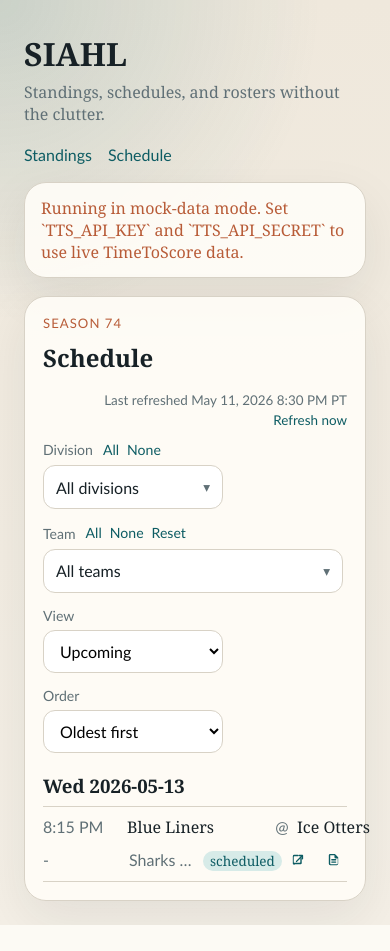
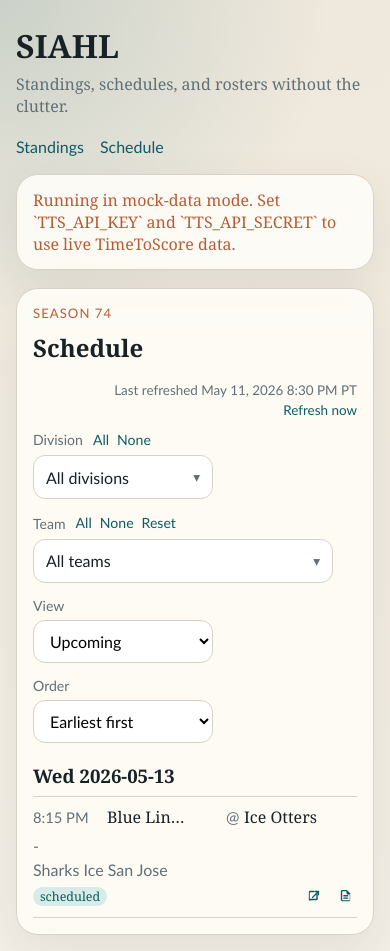
Before and after one commit to fredhope2000/siahl-tts, a FastAPI app: page /schedule in a window 390 px wide. Before the commit the page ends 925 px from the top, so only its background shows below. Run offline with FastAPI, Linux system fonts and the light colour scheme.

Commit message:
mobile improvements

```diff
--- a/app/services/metadata.py
+++ b/app/services/metadata.py
@@ -4,6 +4,7 @@ import asyncio
 from collections import defaultdict
 from datetime import date, datetime, timedelta
 from typing import Any
+from zoneinfo import ZoneInfo
 
 from app.config import Settings
 from app.models.domain import (
@@ -251,6 +252,9 @@ class TimeToScoreService:
             )
         ]
 
+    def _pacific_today(self) -> date:
+        return datetime.now(ZoneInfo("America/Los_Angeles")).date()
+
     async def _fetch_schedule_raw(
         self, division_id: int | None, team_id: int | None, view: str
     ) -> dict[str, Any]:
@@ -270,7 +274,7 @@ class TimeToScoreService:
             "season_id": self.settings.current_season_id,
         }
         if view == "upcoming":
-            params["date"] = date.today().isoformat()
+            params["date"] = self._pacific_today().isoformat()
             params["days"] = 20
         return await self.client.request("get_schedule_lite", params)
 
--- a/app/static/css/site.css
+++ b/app/static/css/site.css
@@ -646,21 +646,66 @@ a:hover {
     grid-template-columns: 1fr;
   }
 
+  .page-shell {
+    padding: 16px;
+  }
+
+  .panel {
+    padding: 16px;
+  }
+
+  .game-row {
+    gap: 8px;
+  }
+
   .game-row-side {
-    grid-template-columns: minmax(78px, 0.9fr) minmax(0, 1fr) 72px 28px 28px;
+    grid-template-columns: minmax(0, 1fr) auto auto;
+    gap: 4px 8px;
+    align-items: start;
   }
 
   .game-row-main {
-    grid-template-columns: 76px minmax(108px, 1fr) 24px 14px minmax(108px, 1fr) 24px;
-    gap: 8px;
+    grid-template-columns: 68px minmax(0, 1fr) 24px 12px minmax(0, 1fr) 24px;
+    gap: 6px;
   }
 
   .game-row-main-inline {
-    grid-template-columns: 168px minmax(78px, 1fr) 24px 14px minmax(78px, 1fr) 24px;
+    grid-template-columns: 148px minmax(0, 1fr) 24px 12px minmax(0, 1fr) 24px;
   }
 
   .game-row-side-inline {
-    grid-template-columns: minmax(0, 1fr) 72px 28px 28px;
+    grid-template-columns: minmax(0, 1fr) auto auto;
+  }
+
+  .game-time {
+    min-width: 68px;
+    font-size: 0.92rem;
+  }
+
+  .game-datetime-inline {
+    min-width: 148px;
+    font-size: 0.92rem;
+  }
+
+  .game-division,
+  .game-venue {
+    grid-column: 1 / -1;
+    white-space: normal;
+    overflow: visible;
+    text-overflow: clip;
+    line-height: 1.25;
+  }
+
+  .status-cell {
+    text-align: left;
+  }
+
+  .game-link-cell {
+    text-align: right;
+  }
+
+  .status-pill {
+    font-size: 0.78rem;
   }
 
   .multi-select-menu {
--- a/app/templates/schedule.html
+++ b/app/templates/schedule.html
@@ -90,8 +90,8 @@
     <label class="filter-field">
       <span class="filter-label">Order</span>
       <select name="order">
-        <option value="oldest" {% if selected_order == "oldest" %}selected{% endif %}>Oldest first</option>
-        <option value="newest" {% if selected_order == "newest" %}selected{% endif %}>Newest first</option>
+        <option value="oldest" {% if selected_order == "oldest" %}selected{% endif %}>Earliest first</option>
+        <option value="newest" {% if selected_order == "newest" %}selected{% endif %}>Latest first</option>
       </select>
     </label>
   </form>
```
Also changed, not shown: app/routes/api.py (+9 -4 lines).
